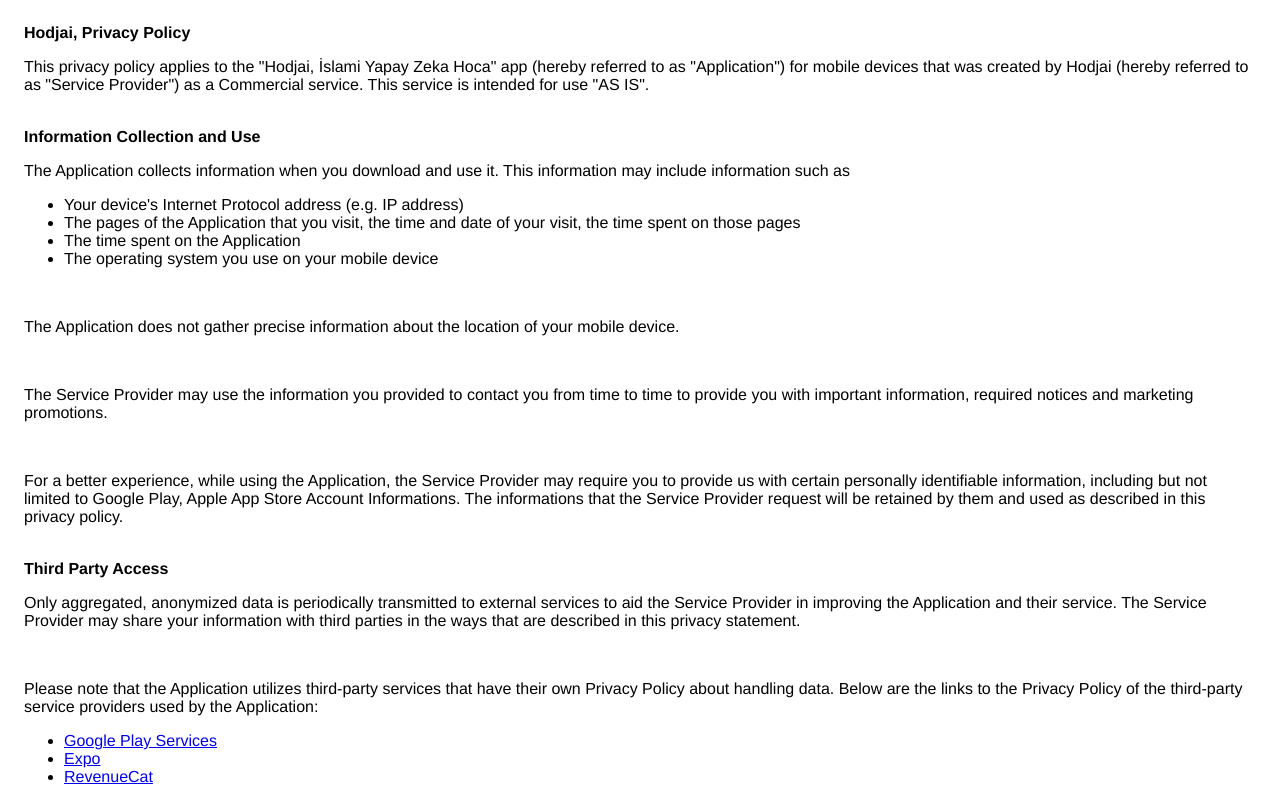
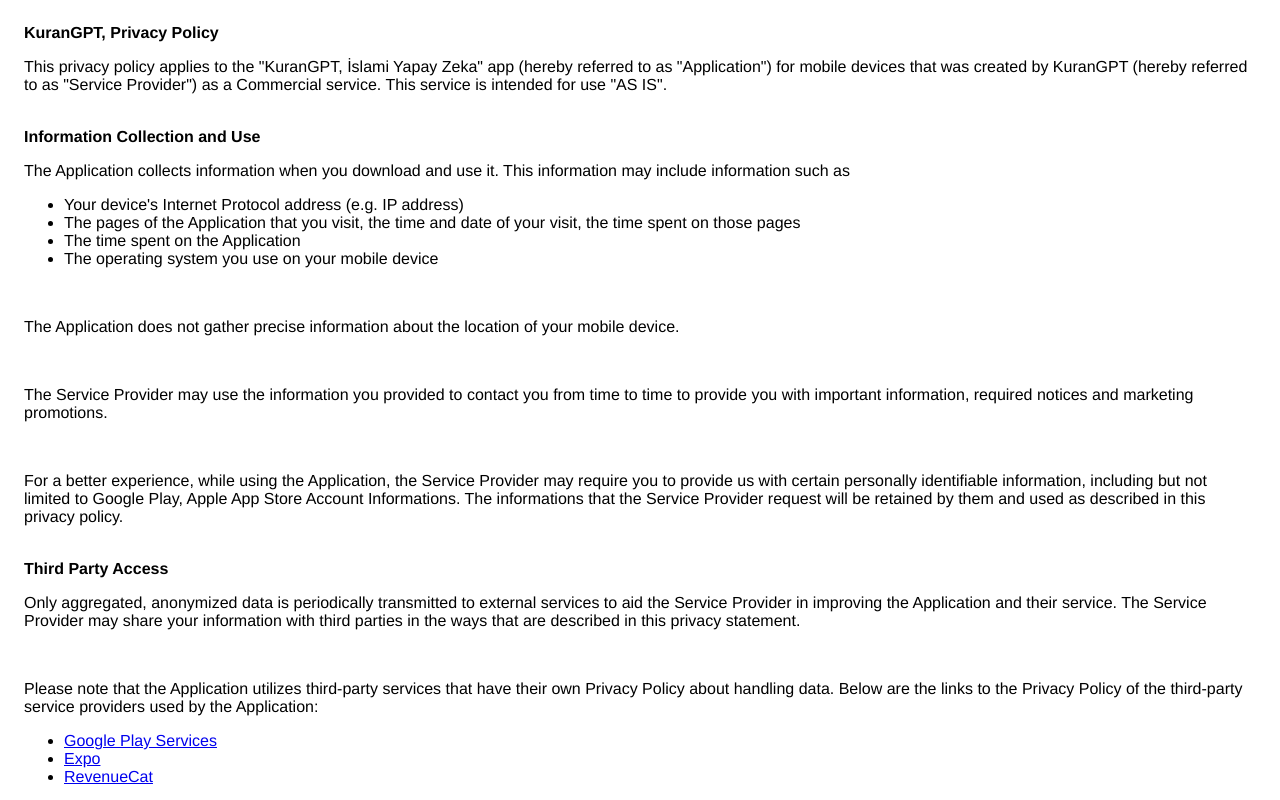
Before and after one commit to baris-kurt/baris-kurt.github.io, a plain HTML site: page privacy.html in a window 1280 px wide. Shown: the top 800 px of the page. Drawn offline with Linux system fonts and the light colour scheme.

Commit message:
re-branding

```diff
--- a/privacy.html
+++ b/privacy.html
@@ -3,7 +3,7 @@
   <head>
     <meta charset="utf-8" />
     <meta name="viewport" content="width=device-width" />
-    <title>Hodjai - Privacy Policy</title>
+    <title>KuranGPT - Privacy Policy</title>
     <style>
       body {
         font-family: "Helvetica Neue", Helvetica, Arial, sans-serif;
@@ -12,11 +12,11 @@
     </style>
   </head>
   <body>
-    <strong>Hodjai, Privacy Policy</strong>
+    <strong>KuranGPT, Privacy Policy</strong>
     <p>
-      This privacy policy applies to the "Hodjai, İslami Yapay Zeka Hoca" app
+      This privacy policy applies to the "KuranGPT, İslami Yapay Zeka" app
       (hereby referred to as "Application") for mobile devices that was created
-      by Hodjai (hereby referred to as "Service Provider") as a Commercial
+      by KuranGPT (hereby referred to as "Service Provider") as a Commercial
       service. This service is intended for use "AS IS".
     </p>
     <br /><strong>Information Collection and Use</strong>
```
Also changed, not shown: index.html (+2 -2 lines), hodjai.png (deleted), kurangpt.png (added).
